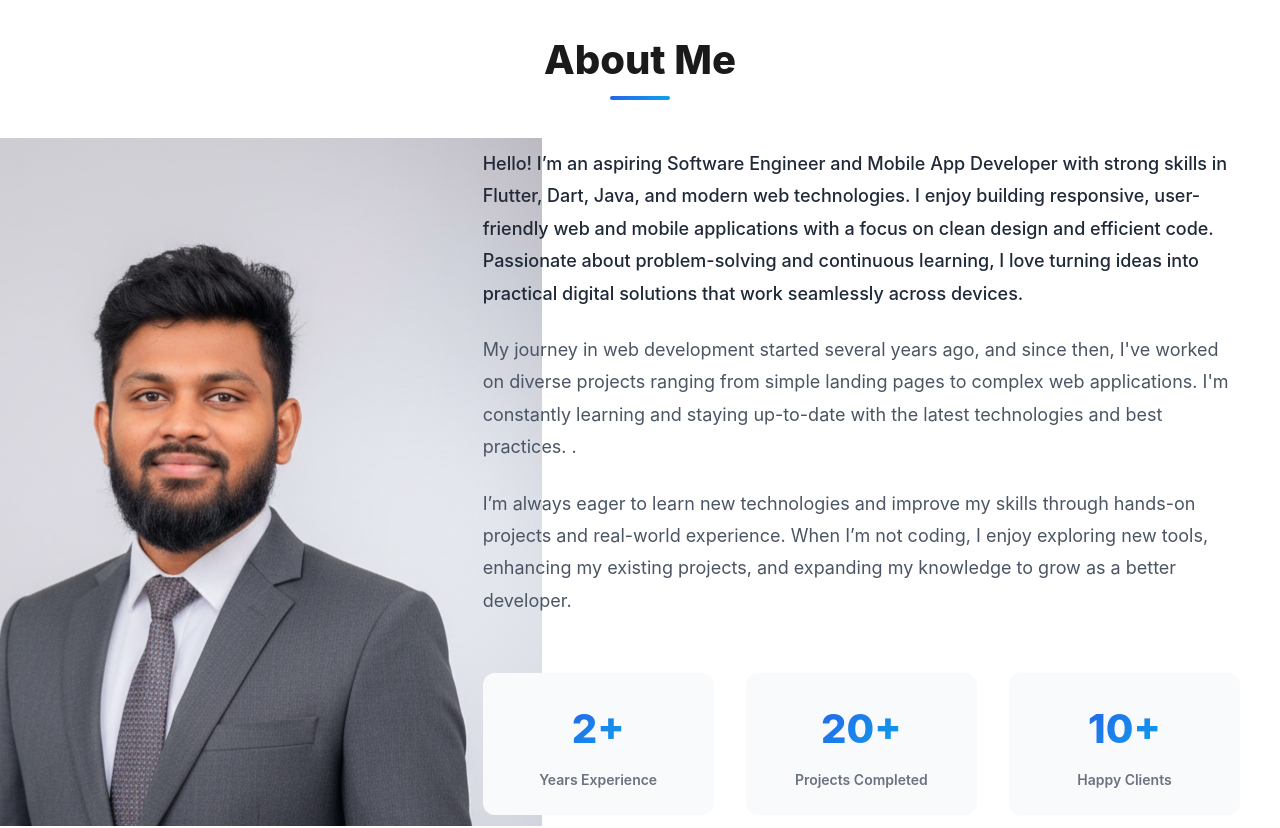
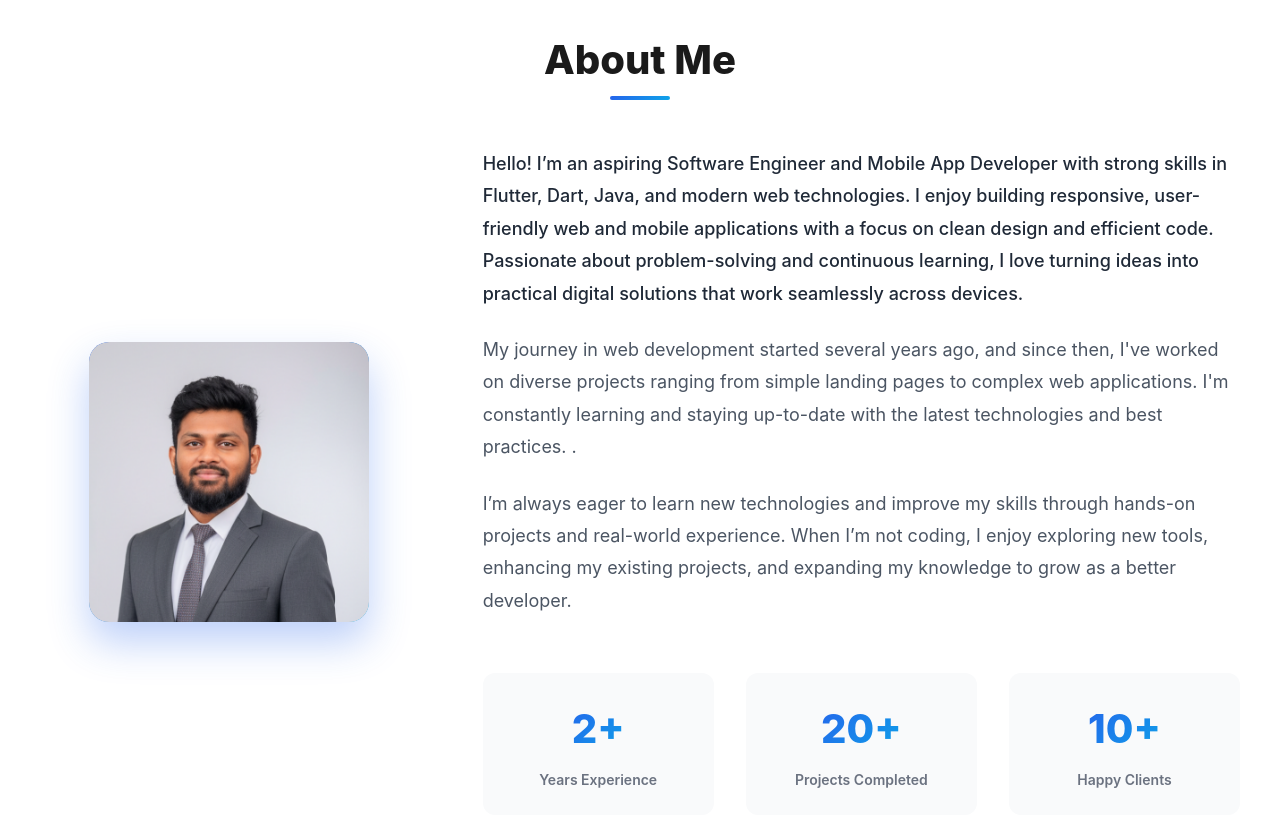
Before and after one commit to jerronjunior/My-portfolio, a React (Vite) app: page / in a window 1280 px wide. Shown: the part 860-1688 px from the top of the page. Built offline with nearby package versions, Linux system fonts and the light colour scheme.

Commit message:
feat: add profile picture styling in About component

```diff
--- a/src/components/About.css
+++ b/src/components/About.css
@@ -52,6 +52,13 @@
   justify-content: center;
   box-shadow: 0 20px 40px rgba(37, 99, 235, 0.3);
   color: white;
+}
+
+.profile-pic {
+  width: 100%;
+  height: 100%;
+  object-fit: cover;
+  border-radius: 20px;
 }
 
 .image-placeholder svg {
```
